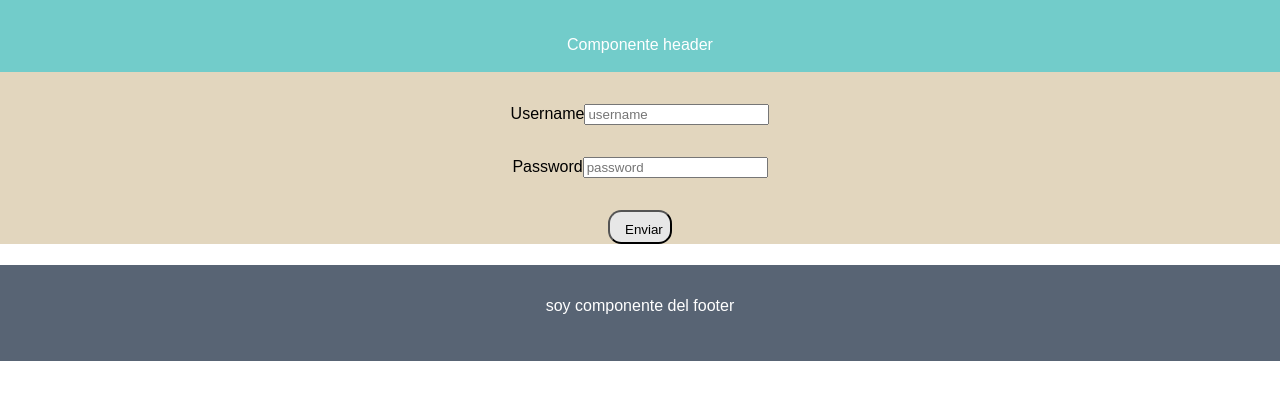
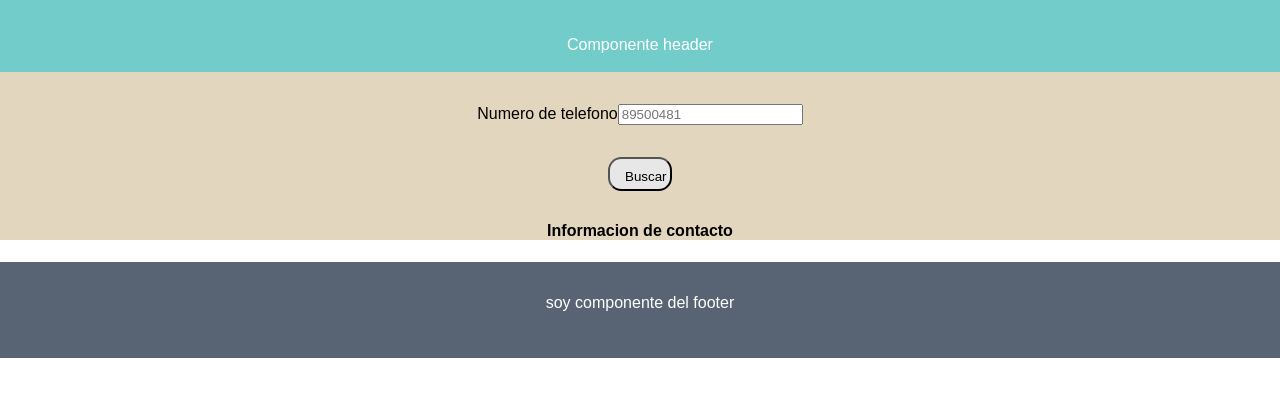
Before and after one commit to mbolanosc/practice-react, a React app: page / in a window 1280 px wide. Built offline with nearby package versions, Linux system fonts and the light colour scheme.

Commit message:
otro componente casi funcional

```diff
--- a/src/components/App.js
+++ b/src/components/App.js
@@ -1,6 +1,6 @@
 import React, { Component } from 'react';
 import '../css/App.css';
-import Formulario from './Formulario';
+import Formulariobusqueda from './Formulariobusqueda';
 import Footer from './Footer';
 
 class Header extends Component {
@@ -10,7 +10,7 @@ class Header extends Component {
         <div className="header-wrapper">
           <p>Componente header</p>
         </div>
-        <Formulario/>
+        <Formulariobusqueda/>
         <Footer/>
       </div>
     );
--- a/src/components/Formulario.js
+++ b/src/components/Formulario.js
@@ -91,9 +91,6 @@ class Formulario extends Component {
         currentMsgStyle = styles.msgSuccess;
       }
 
-
-
-
     return(
       <div className="form-container">
         <div className="form-wrapper">
--- /dev/null
+++ b/src/components/Formulariobusqueda.js
@@ -0,0 +1,98 @@
+import React, { Component } from 'react';
+var userNameForDisplay = '';
+class Formulariobusqueda extends Component {
+  constructor(props) {
+    super(props);
+    this.state = {
+      searchPhoneState: '',
+      userName: '',
+      localData:{
+        personas:[
+          {
+            "name" : "Fernanda",
+            "phone" : "89500481"
+          },
+          {
+            "name" : "Rebeca",
+            "phone" : "4343433"
+          }
+        ]
+      }
+    };
+    this.handleChangeSearchPhone = this.handleChangeSearchPhone.bind(this);
+    this.handleSearch = this.handleSearch.bind(this);
+  }
+
+  handleChangeSearchPhone(event) {
+    this.validateEmpy(event.target.value);
+    this.setState({searchPhoneState: event.target.value});
+  }
+  handleSearch() {
+    event.preventDefault();
+    var searchDataPhone = this.state.searchPhoneState;
+    console.log('state number:' + searchDataPhone);
+    console.log('json original:', this.state.localData);
+
+    var findData = this.findData(this.state.localData, this.state.searchPhoneState);
+    console.log('sddasd findData '+ findData );
+
+    if(findData){
+      console.log('entro a que es true');
+      this.setState({searchPhoneState: ''});
+      this.setState({userName: userNameForDisplay});
+      console.log('variable del user:' +userNameForDisplay.value );
+      console.log('estado del user : ' + this.state.userName);
+    }else{
+      console.log('es false');
+    }
+ }
+ validateEmpy(value){
+ }
+ findData(objectData, inputPhone){
+    var foundData = false;
+    objectData.personas.map(function(i){
+      if(i.phone == inputPhone){
+        console.log('lo encontro!');
+        userNameForDisplay = i.name;
+        console.log('NOMREEE ' + userNameForDisplay);
+        foundData = true;
+      }else {
+        console.log('no lo encontro');
+      }
+      return foundData;
+    })
+
+    return foundData;
+  }
+
+
+  render(){
+    return(
+      <div className="form-container">
+        <div className="form-wrapper">
+          <div className="form-search">
+            <label>Numero de telefono</label>
+            <input
+              type="text"
+              placeholder="89500481"
+              value={this.state.searchPhoneState}
+              onChange={this.handleChangeSearchPhone}
+            />
+          </div>
+
+          <div className="form-button">
+            <button type="button"
+            className="send-button" onClick={this.handleSearch}>Buscar</button>
+          </div>
+
+          <div>
+            <h4>Informacion de contacto</h4>
+            <p>{this.state.userName}</p>
+          </div>
+
+        </div>
+      </div>
+    )
+  }
+}
+export default Formulariobusqueda;
--- a/src/css/App.css
+++ b/src/css/App.css
@@ -16,13 +16,14 @@
   height: auto;
   width: auto;
 }
-.form-username{
+.form-username, .form-search{
   padding-top: 2em;
 }
 .form-password, .form-button{
   margin-top: 2em;
 }
 .send-button{
+  margin-bottom: 10px;
   height: 2em;
   width: 5%;
   padding: 10px 15px 20px 15px;
@@ -37,3 +38,5 @@
   text-align: center;
   padding-top: 2em;
 }
+
+/*search form*/
```
Also changed, not shown: prueba.txt (added, +81 -0 lines).
